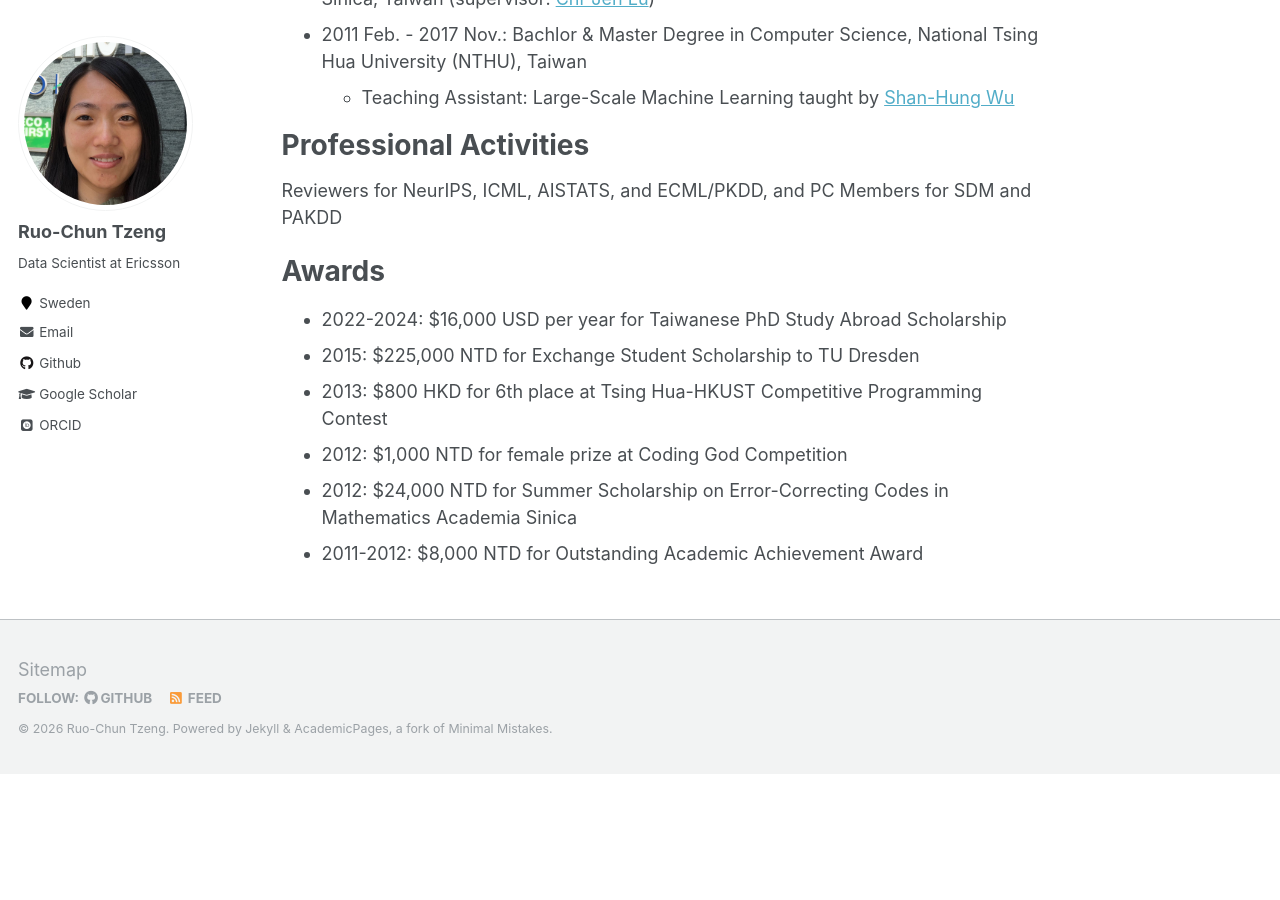
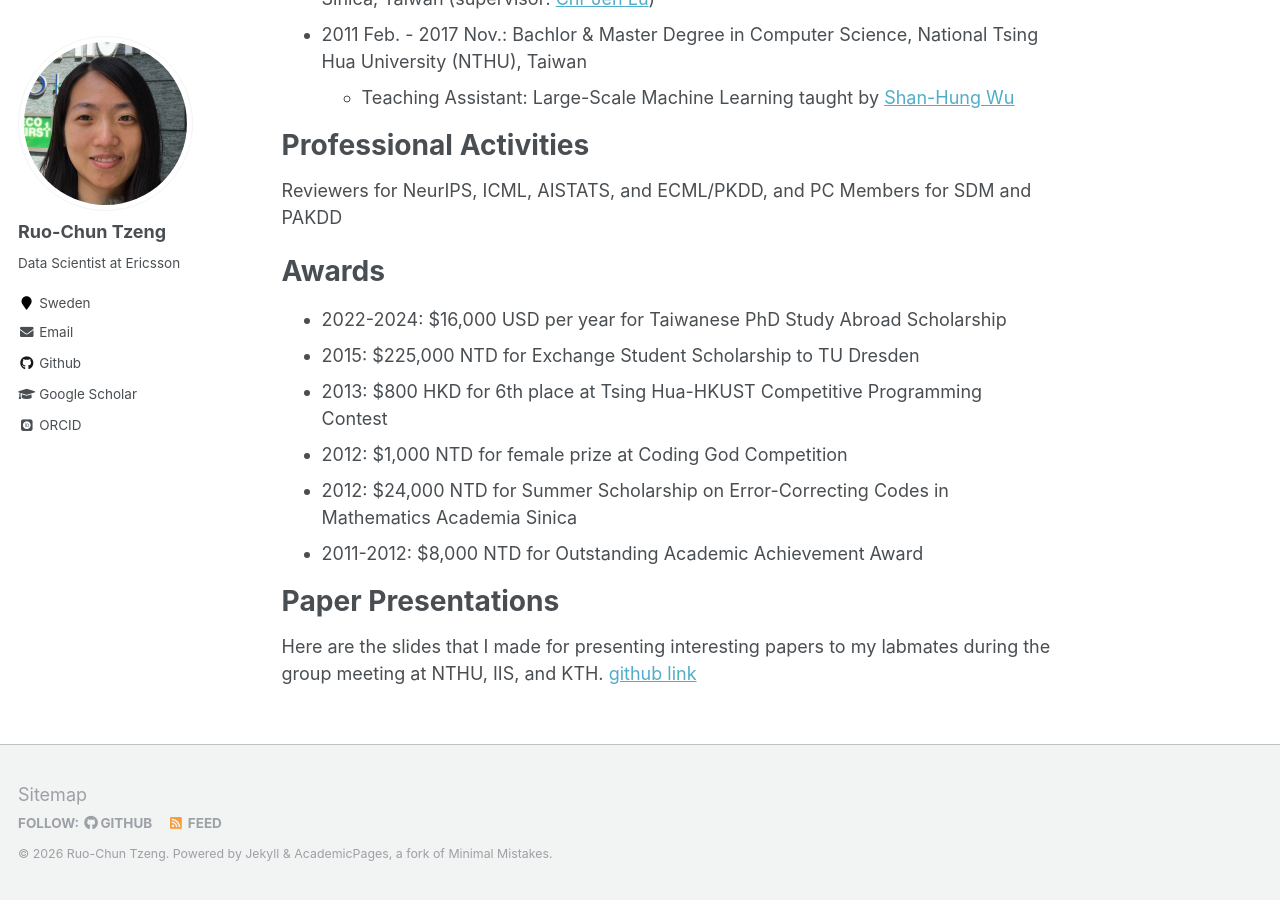
Before and after one commit to rctzeng/rctzeng.github.io, a Jekyll site: the page built from _pages/about.md, in a window 1280 px wide and 900 px high, scrolled down 664 px. Built offline with Jekyll 4.4.1, drawn with Linux system fonts in a browser that asks for light colours; some web fonts are replaced; before the commit the page ends 1438 px from its top, so only the background shows below that.

Commit message:
Update about.md

```diff
--- a/_pages/about.md
+++ b/_pages/about.md
@@ -36,3 +36,8 @@ Awards
  * 2012: $1,000 NTD for female prize at Coding God Competition
  * 2012: $24,000 NTD for Summer Scholarship on Error-Correcting Codes in Mathematics Academia Sinica
  * 2011-2012: $8,000 NTD for Outstanding Academic Achievement Award
+
+Paper Presentations
+======
+Here are the slides that I made for presenting interesting papers to my labmates during the group meeting at NTHU, IIS, and KTH.
+[github link](https://github.com/rctzeng/Paper-Presentations)
```
